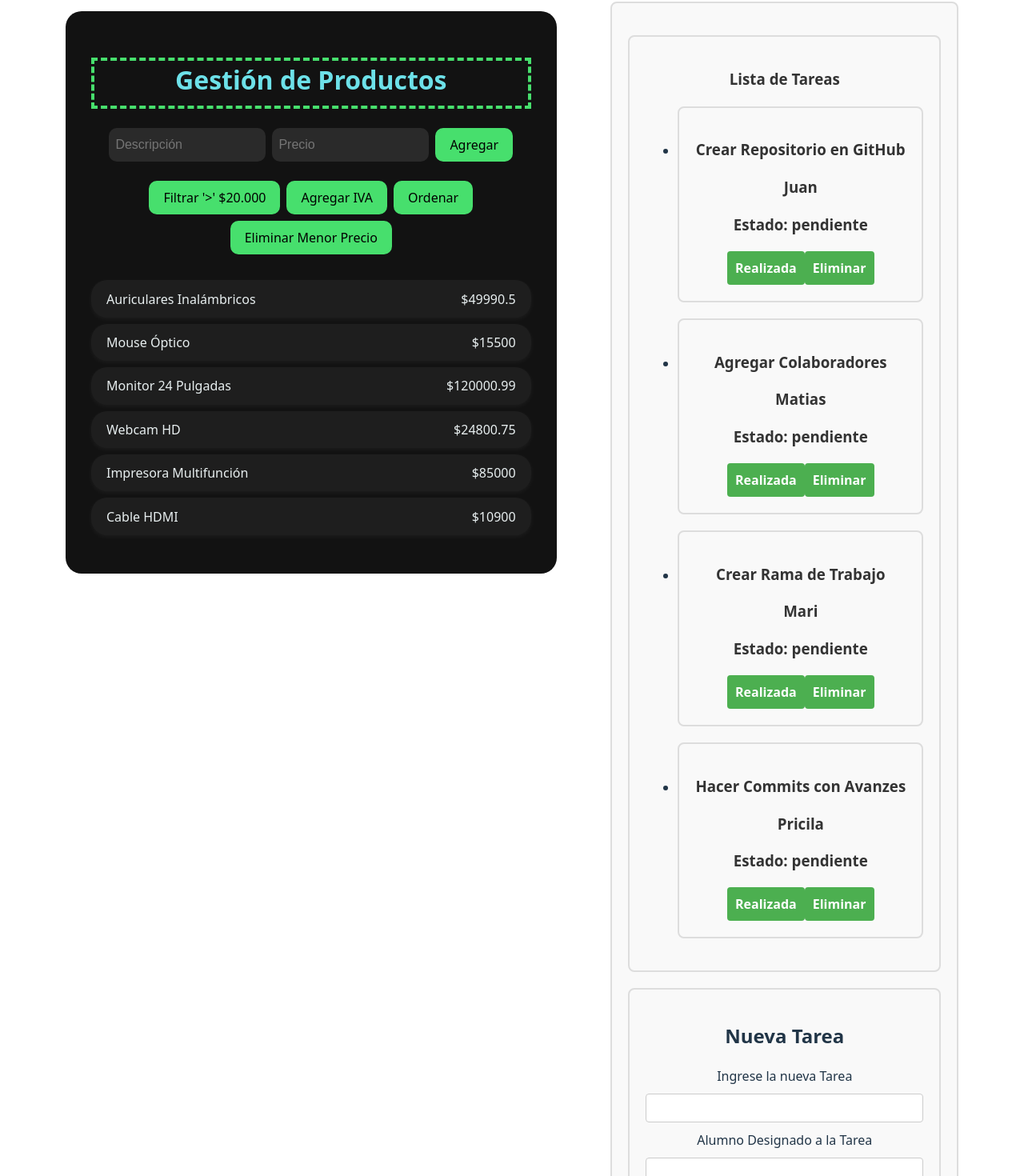
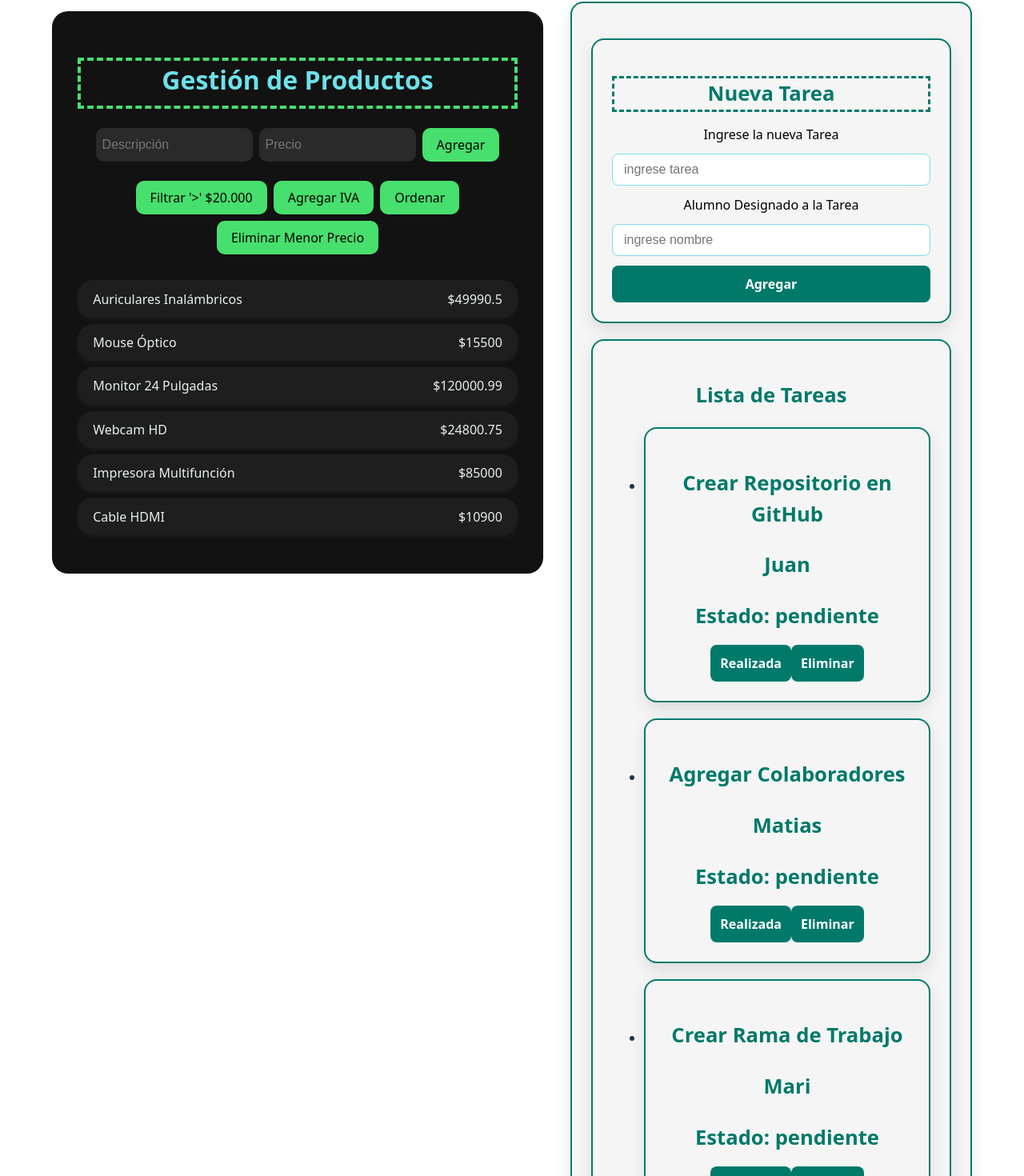
Before and after one commit to juanjujuy/pv_tp3_grupo11, a React (Vite) app: page / in a window 1280 px wide. Shown: the part 239-1709 px from the top of the page at 80% size. Built offline with nearby package versions, Linux system fonts and the light colour scheme.

Commit message:
Pricila Acsama - modificando lo de tarea y agregando estilo a la parte de Tarea

```diff
--- a/src/assets/components/Tareas.jsx
+++ b/src/assets/components/Tareas.jsx
@@ -17,8 +17,8 @@ function Tareas () {
 
     return(
         <div className="task-input-container">
+            <TaskInput tareas={[lista,setLista]}></TaskInput>
             <TaskList tareas = {[lista,setLista]}></TaskList>
-            <TaskInput tareas={[lista,setLista]}></TaskInput>
         </div>
     );
 }
--- a/src/assets/components/TaskInput.jsx
+++ b/src/assets/components/TaskInput.jsx
@@ -8,7 +8,6 @@ const [lista,setLista] = props.tareas;
 const [nuevo,setNuevo] = useState ("");
 const [alumno,setAlumno] = useState("");
 
-let contador=lista.length-1;
 
 const guardarAlumno = (event) => {
     setAlumno(event.target.value);
@@ -19,9 +18,9 @@ const guardarNombre = (event) => {
 }
 
 const crearTarea = (descripcionTarea, alumno) => {
-    contador++;
+    let contador=lista.length > 0 ? Math.max(...lista.map(t => t.id)) : 0;
     return {
-        id: contador,
+        id: contador + 1,
         descripcion: descripcionTarea,
         alumno: alumno,
         estado: "pendiente"};
@@ -29,13 +28,14 @@ const crearTarea = (descripcionTarea, alumno) => {
 
 const agregarTarea = (event) => {
     event.preventDefault();
+    if(nuevo.trim() !== "" || alumno.trim() !== ""){
     const nuevaTarea = crearTarea(nuevo,alumno);
     setLista([...lista, nuevaTarea]);
     console.log(nuevaTarea.descripcion);
     setAlumno("");
     setNuevo("");
     console.log(nuevaTarea);
-
+    }
 }
 
     return(
@@ -43,9 +43,9 @@ const agregarTarea = (event) => {
             <h2>Nueva Tarea</h2>
             <form onSubmit={agregarTarea}>
             <label>Ingrese la nueva Tarea</label>
-            <input type="text" value={nuevo} onChange={guardarNombre}/>
+            <input type="text" placeholder="ingrese tarea" value={nuevo} onChange={guardarNombre}/>
             <label>Alumno Designado a la Tarea</label>
-            <input type="text" value={alumno} onChange={guardarAlumno} />
+            <input type="text" placeholder="ingrese nombre" value={alumno} onChange={guardarAlumno} />
             <button type="submit">Agregar</button>
             </form>
         </div>
--- a/src/assets/components/TaskItem.jsx
+++ b/src/assets/components/TaskItem.jsx
@@ -11,7 +11,7 @@ function TaskItem (props) {
     const eliminar = () => {
         console.log(elemento.id)
         const listaEliminada = lista.filter(t => t.id !== elemento.id);
-        console.log(listaEliminada)
+        console.log(listaEliminada);
         setLista(listaEliminada);
         console.log("Tarea Eliminada")
     }
--- a/src/assets/components/TaskList.jsx
+++ b/src/assets/components/TaskList.jsx
@@ -12,7 +12,7 @@ function TaskList (props) {
         <div className="task-input-container">
             <h3>Lista de Tareas</h3>
             <ul>
-                {lista.map((elemento,index)=> (<li key={index}>
+                {lista.map((elemento)=> (<li key={elemento.id}>
                     <TaskItem tarea = {elemento} listaTareas={[lista,setLista]}></TaskItem>
 
                     </li>))}
--- a/src/assets/css/TaskInput.css
+++ b/src/assets/css/TaskInput.css
@@ -1,40 +1,59 @@
 .task-input-container {
-  background-color: #f9f9f9;
-  border: 2px solid #ddd;
-  border-radius: 8px;
-  padding: 20px;
-  max-width: 400px;
+  background-color: whitesmoke;
+  border: 2px solid #00796b;
+  border-radius: 16px;
+  padding: 24px;
+  max-width: 450px;
   margin: 20px auto;
+  box-shadow: 0 8px 20px rgba(0, 0, 0, 0.1);
 }
 
 .task-input-container h3 {
   text-align: center;
-  color: #333;
+  color: #00796b;
+  font-size: 1.6rem;
+  margin-bottom: 16px;
+}
+.task-input-container h2{
+  text-align: center;
+  color: #00796b;
+  font-size: 1.6rem;
+  margin-bottom: 16px;
+  border-style: dashed;
+}
+.task-input-container label{
+  display: block;
+  color: black;
 }
 
 .task-input-container form {
   display: flex;
   flex-direction: column;
-  gap: 10px;
+  gap: 12px;
 }
 
 .task-input-container input {
-  padding: 8px;
-  font-size: 16px;
-  border-radius: 4px;
-  border: 1px solid #ccc;
+  padding: 10px 14px;
+  font-size: 1rem;
+  border-radius: 8px;
+  border: 1px solid #80deea;
+  transition: border-color 0.3s;
+}
+.task-input-container input:focus {
+  border-color: #26c6da;
+  outline: none;
 }
 
 .task-input-container button {
-  padding: 10px;
+  padding: 12px;
   font-weight: bold;
-  background-color: #4caf50;
+  background-color: #00796b;
   color: white;
   border: none;
-  border-radius: 4px;
+  border-radius: 8px;
   cursor: pointer;
 }
 
 .task-input-container button:hover {
-  background-color: #45a049;
+  background: #66bb6a;
 }
```
